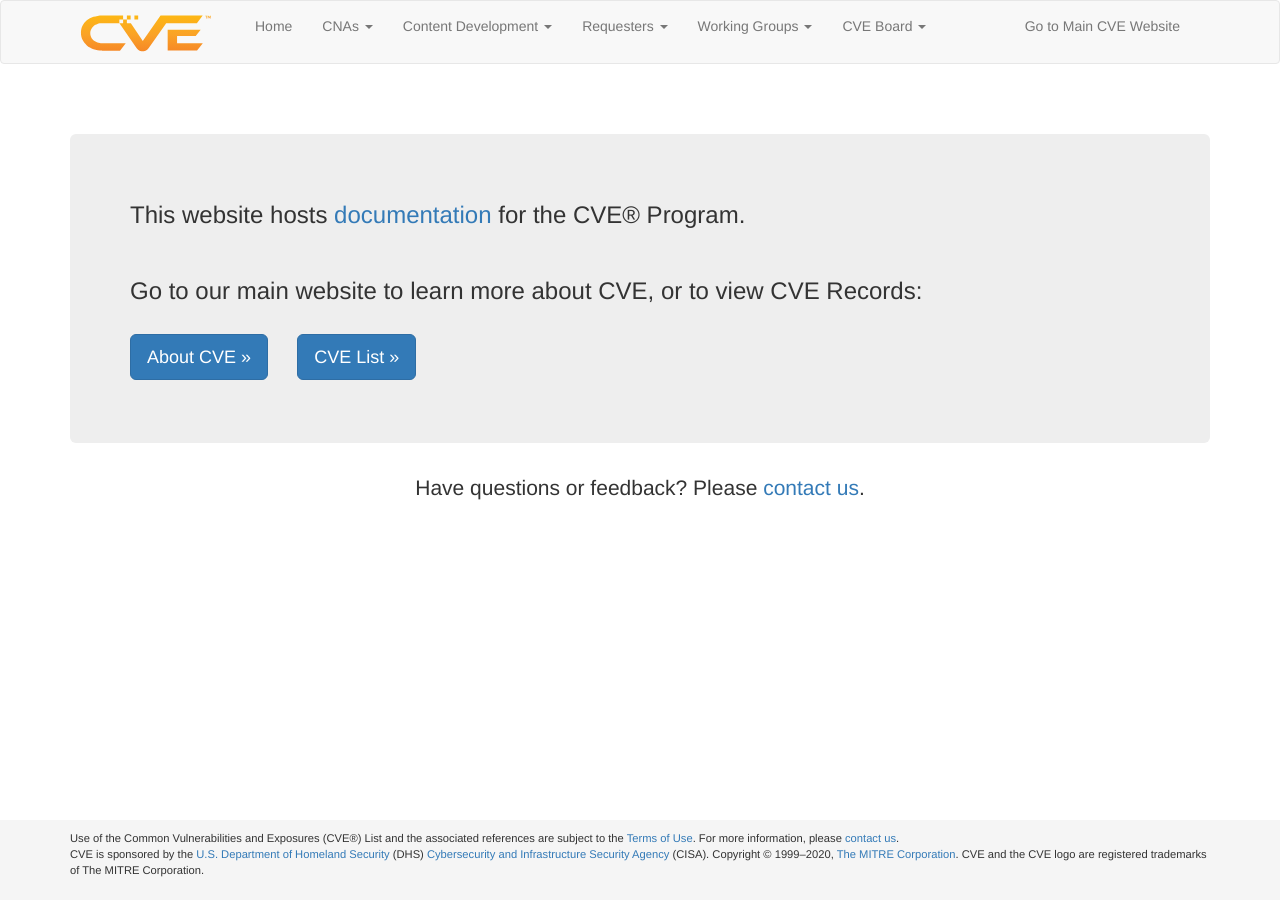
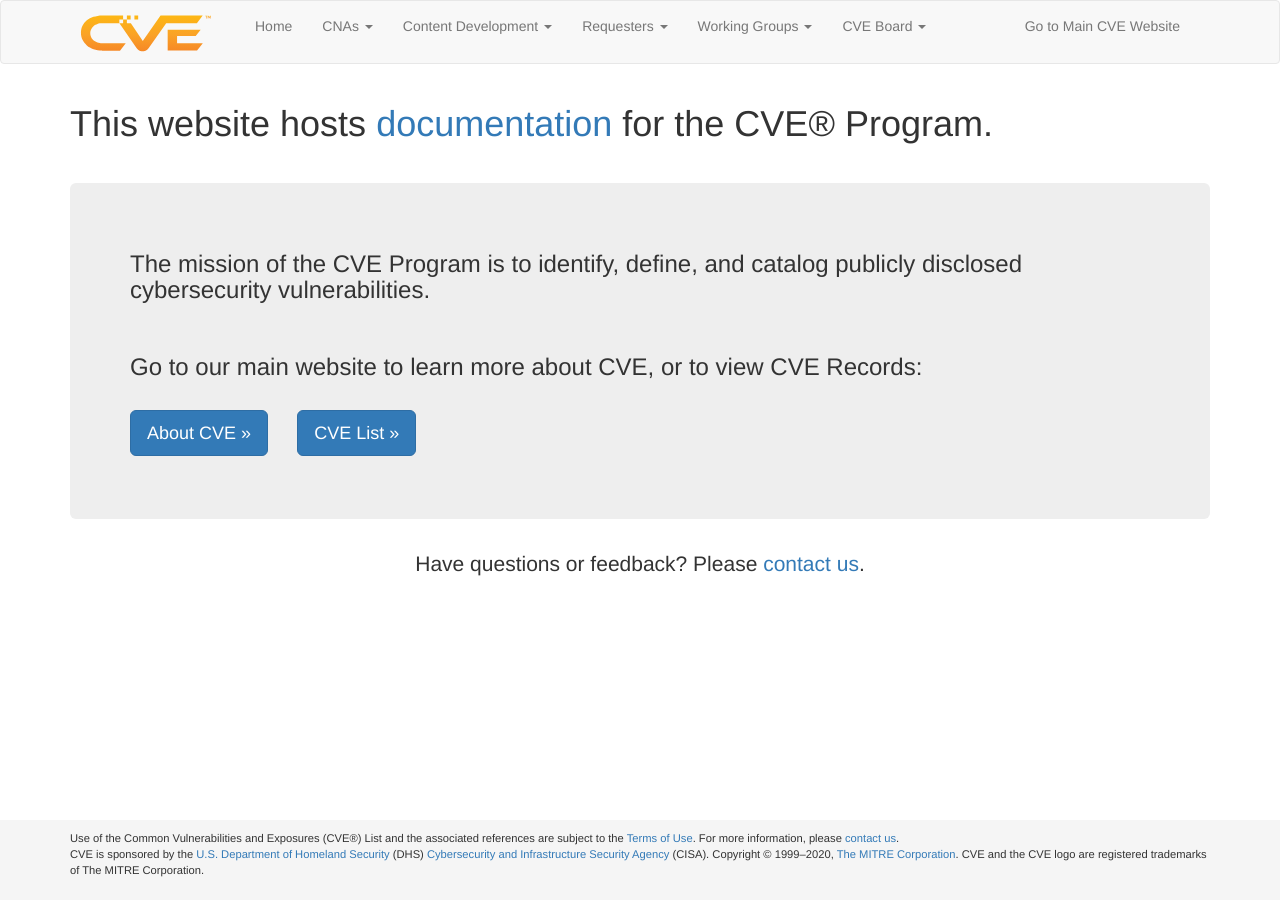
Before and after one commit to CVEProject/cveproject.github.io, a Jekyll site: the page built from index.md, in a window 1280 px wide. Built offline with Jekyll 4.4.1, drawn with Linux system fonts in a browser that asks for light colours; nearby versions of some CDN libraries.

Commit message:
Update index.md
Add new branding statement.

```diff
--- a/index.md
+++ b/index.md
@@ -2,10 +2,10 @@
 layout: page
 ---
 
-<h1 class="site-title"></h1>
+<h1 class="site-title">This website hosts <a href="/docs/">documentation</a> for the CVE® Program.</h1>
 <br>
 <div class="jumbotron">
-  <h3>This website hosts <a href="/docs/">documentation</a> for the CVE® Program.</h3>
+  <h3>The mission of the CVE Program is to identify, define, and catalog publicly disclosed cybersecurity vulnerabilities.</h3>
   <br>
   <h3>Go to our main website to learn more about CVE, or to view CVE Records:</h3>
   <br>
```
